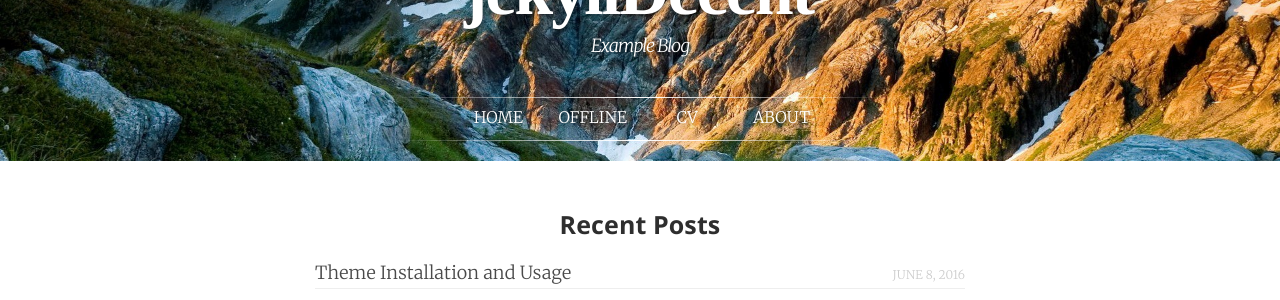
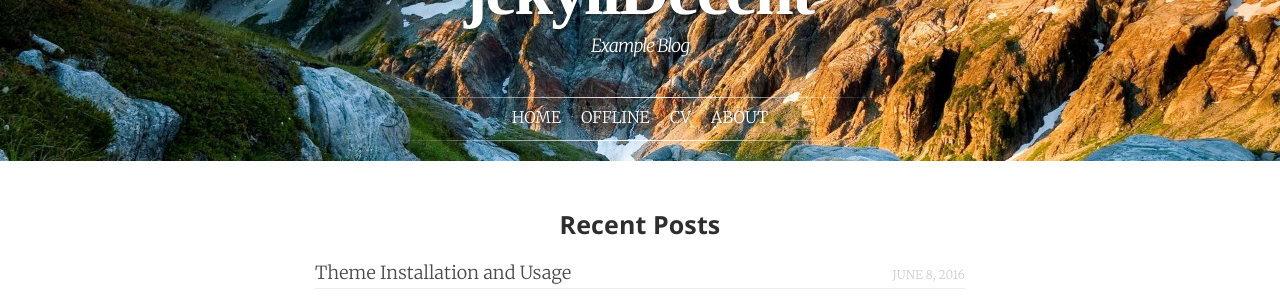
Before and after one commit to jwillmer/jekyllDecent, a Jekyll site: the page built from index.html, in a window 1280 px wide. Shown: the part 129-429 px from the top of the page. Built offline with Jekyll 4.4.1, drawn with Linux system fonts in a browser that asks for light colours; some web fonts are replaced.

Commit message:
fixed css rules for content and nav bar

```diff
--- a/_sass/media500.scss
+++ b/_sass/media500.scss
@@ -14,9 +14,9 @@
         margin: 1.75em 0;
     }
 
-    p, ul, ol, dl, dd {
+    p, ul, ol, dl, dd, .md-card dd {
         font-size: 0.95em;
-        margin: 0 0 2.5rem 0 !important;
+        margin: 0 0 2.5rem 0;
     }
 
     h1, h2, h3,
--- a/_sass/override.scss
+++ b/_sass/override.scss
@@ -21,5 +21,19 @@ ol {
 }
 
 pre, pre[class*="language-"] {
-    margin-bottom: 1.8em!important; /* override prism.js css */
+    margin-bottom: 1.8em !important; /* override prism.js css */
 }
+
+.main-header .nav {
+
+    ul {
+        display: flex;
+        justify-content: center;
+        flex-wrap: wrap;
+    }
+
+    li {
+        margin: 5px 10px;
+        min-width: inherit;
+    }
+}
```
